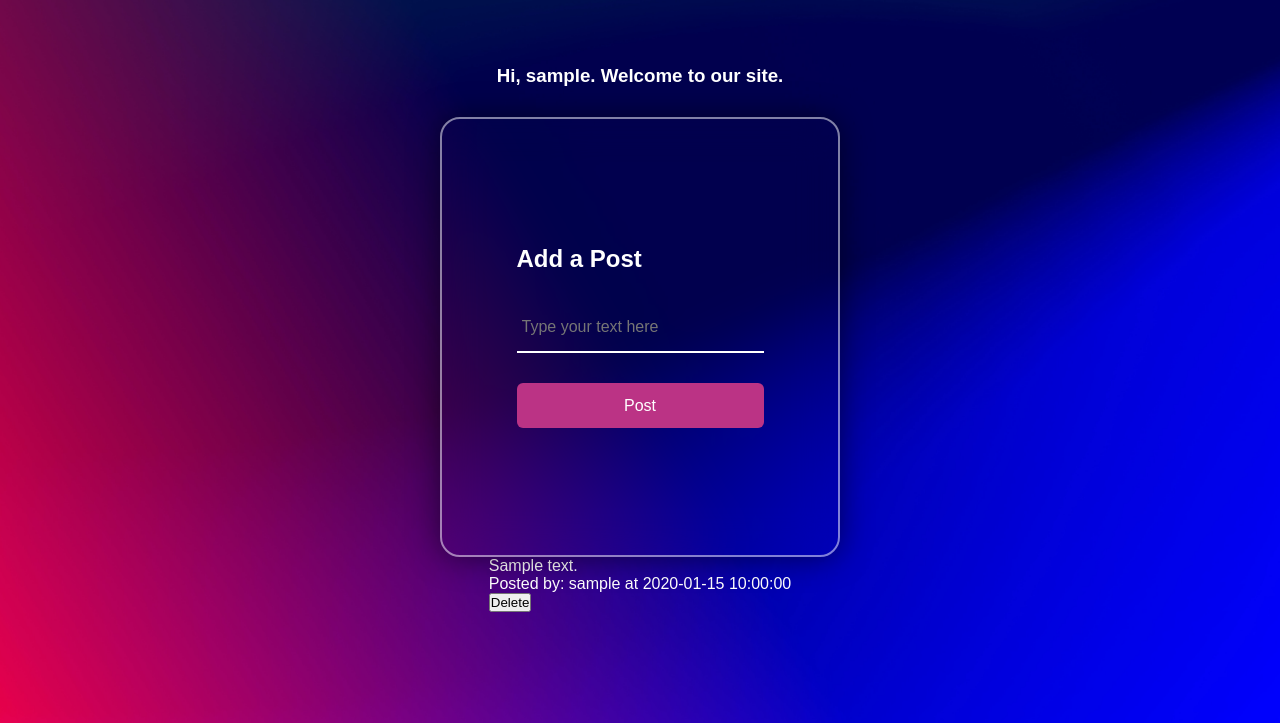
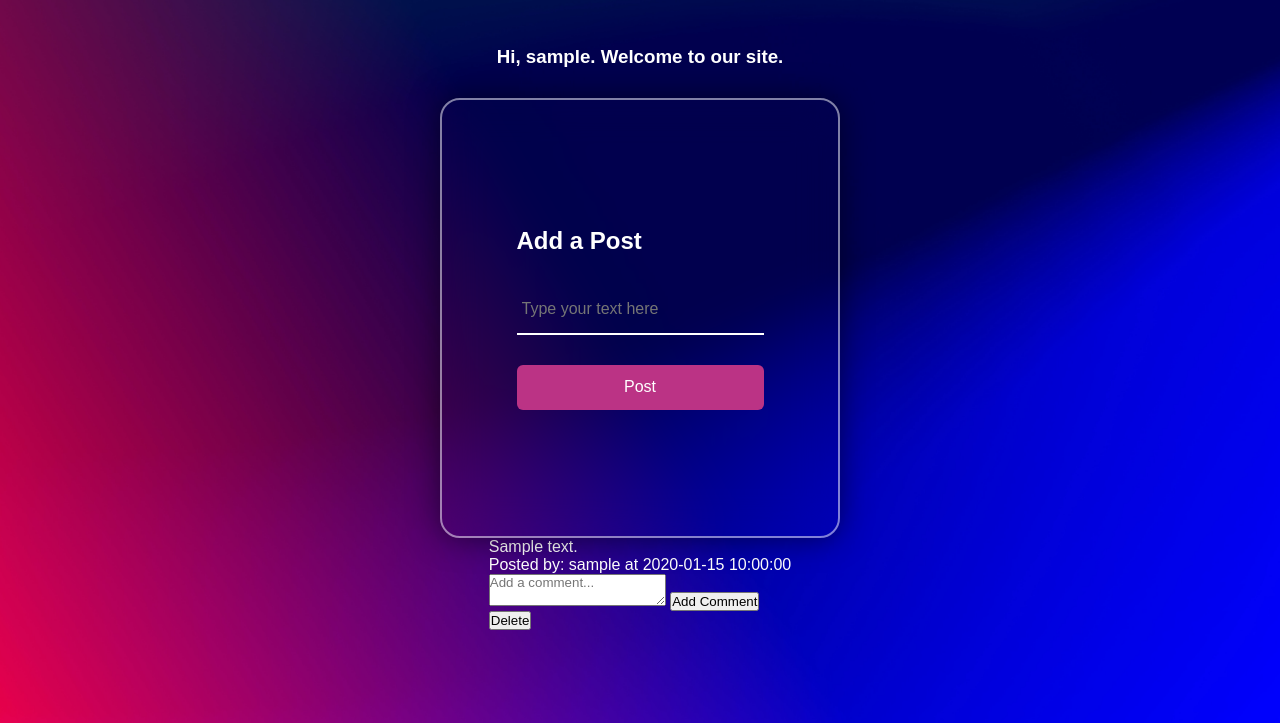
Before and after one commit to mvoyevoda/Message-Board, a PHP site: page / in a window 1280 px wide. Shown: the part 77-800 px from the top of the page. Run offline with PHP 8.4, Linux system fonts and the light colour scheme; the visitor is signed in with stand-in values (Sample User, id 1); tables that the repository leaves empty or names only in its code hold one stand-in row (values such as "Sample post").

Commit message:
in progress

```diff
--- a/dashboard.php
+++ b/dashboard.php
@@ -70,6 +70,15 @@ function deletePost($postid, $conn){
             // echo "<h2>".htmlspecialchars($row['title'])."</h2>";
             echo "<p>".htmlspecialchars($row['body'])."</p>";
             echo "<p>Posted by: ".htmlspecialchars($row['username'])." at ".htmlspecialchars($row['created_at'])."</p>";
+            //insert add comment form here
+            //display comments from comments table which have the same postid as $row[postid], each as a seperate card, as a column
+            echo
+                "<form action='add_comment.php' method='POST'>
+                <input type='hidden' name='postid' value='" . $row['postid'] . "'>
+                <input type='hidden' name='userid' value='" . $_SESSION['id'] . "'>
+                <textarea name='body' placeholder='Add a comment...' required></textarea>
+                <button type='submit' style='color: black';>Add Comment</button>
+                </form>";
             if ($row['username'] === $_SESSION['username']){
                 echo
                     '<form action="delete_post.php" method="POST" style="display: inline;">
```
